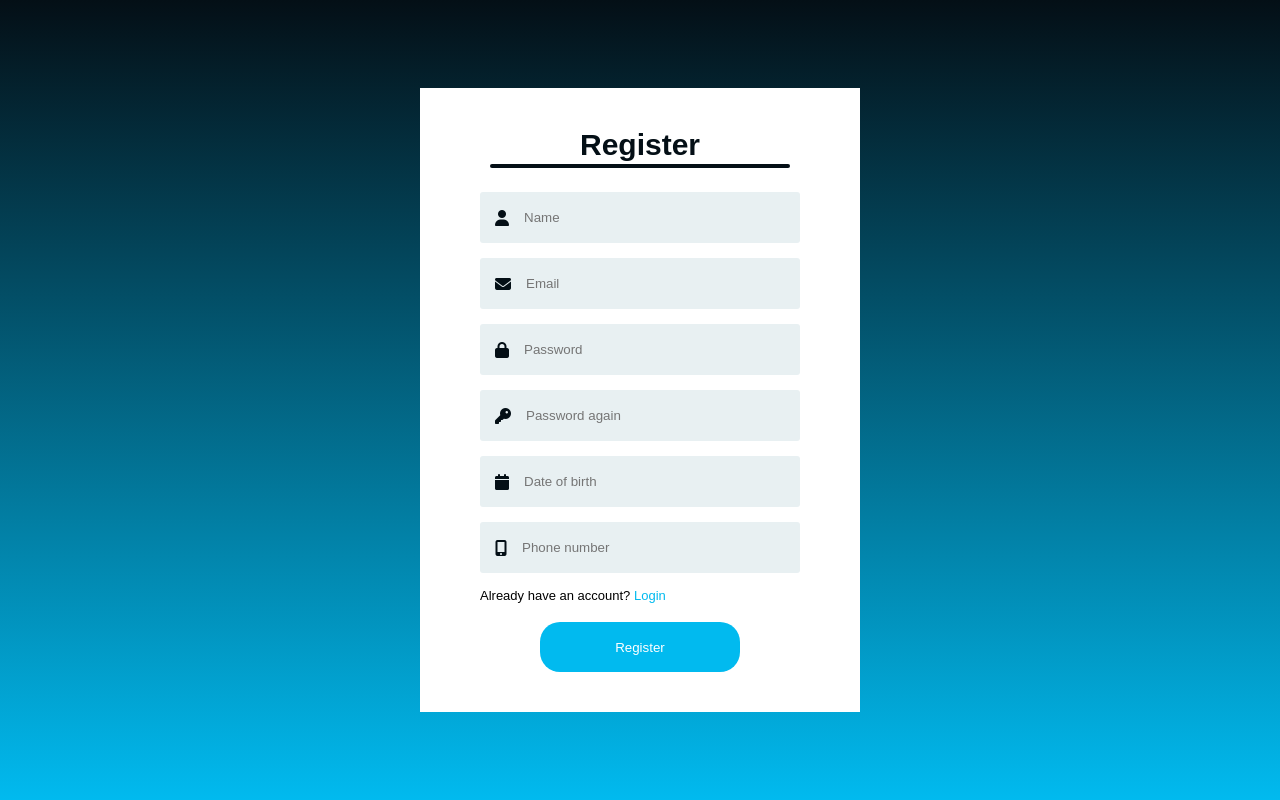
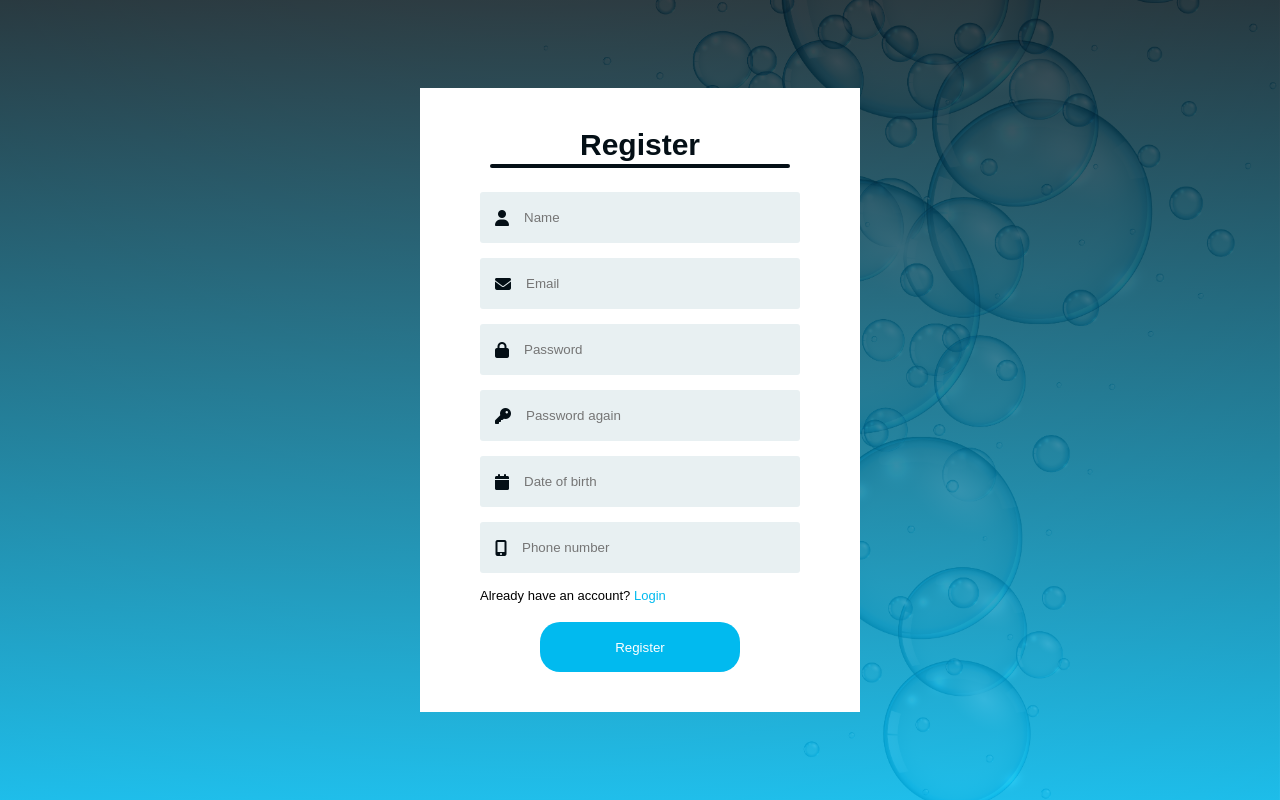
Before and after one commit to PaSc4L/szakdoga, an Angular app in the folder frontend/: page /register in a window 1280 px wide. Built offline with nearby package versions, Linux system fonts and the light colour scheme.

Commit message:
background fix
login, register background fix.

```diff
--- a/frontend/src/app/components/login/login.component.scss
+++ b/frontend/src/app/components/login/login.component.scss
@@ -1,7 +1,7 @@
 .container{
     width: 100%;
     height: 100vh;
-    background-image: linear-gradient(rgba(4, 15, 22, 0.8), rgba(1, 186, 239, 0.8)), url("background.png");
+    background-image: linear-gradient(rgba(4, 15, 22, 0.8), rgba(1, 186, 239, 0.8)), url("../../../background.png");
     background-position: center;
     background-size: cover;
     position:relative;
--- a/frontend/src/app/components/register/register.component.scss
+++ b/frontend/src/app/components/register/register.component.scss
@@ -1,7 +1,7 @@
 .container{
     width: 100%;
     min-height: 100vh;
-    background-image: linear-gradient(to bottom, rgba(4, 15, 22, 1), rgba(1, 186, 239, 1));
+    background-image: linear-gradient(rgba(4, 15, 22, 0.8), rgba(1, 186, 239, 0.8)), url("../../../background.png");
     background-position: center;
     background-size: cover;
     position:relative;
```
Also changed, not shown: frontend/src/background.png (renamed from frontend/src/app/components/login/background.png).
